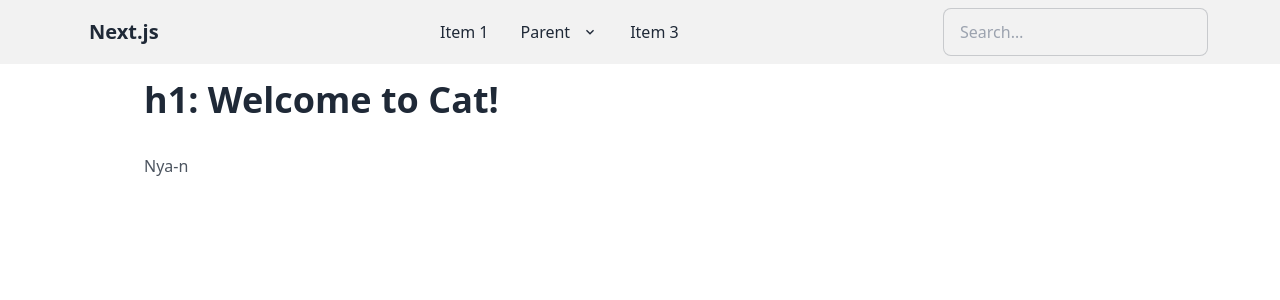
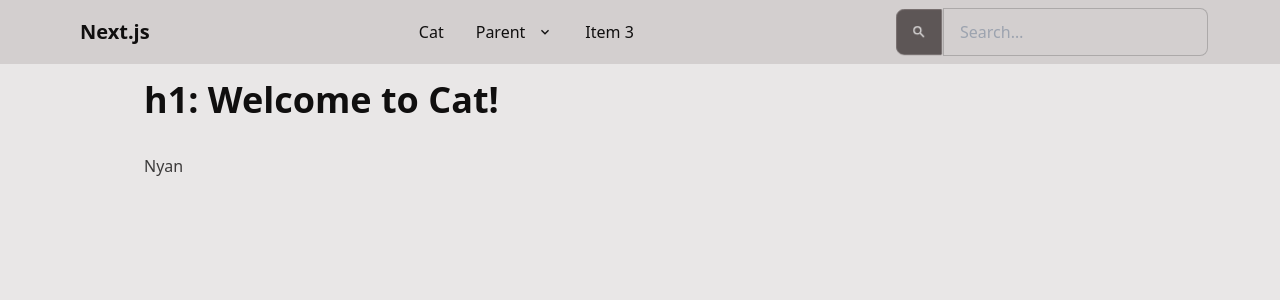
Before and after one commit to HitsujiRere/nextjs-scaffold, a Next.js app: page /cat in a window 1280 px wide. Shown: the top 300 px of the page. Built offline with nearby package versions, Linux system fonts and the light colour scheme.

Commit message:
Topページのデザイン更新

```diff
--- a/src/app/(top)/cat/page.tsx
+++ b/src/app/(top)/cat/page.tsx
@@ -3,7 +3,7 @@ const Home = () => {
     <div className="max-w-7xl mx-auto">
       <article className="prose">
         <h1>h1: Welcome to Cat!</h1>
-        <p>Nya-n</p>
+        <p>Nyan</p>
       </article>
     </div>
   );
--- a/src/app/(top)/header.tsx
+++ b/src/app/(top)/header.tsx
@@ -3,17 +3,17 @@ import { MdExpandMore, MdSearch } from 'react-icons/md';
 
 export const Header = () => {
   return (
-    <header className="sticky bg-base-200">
+    <header className="sticky top-0 bg-base-200">
       <div className="navbar p-2 justify-between max-w-6xl mx-auto">
         <div>
-          <Link href="/" className="btn btn-ghost normal-case text-xl">
+          <Link href="/" className="text-xl font-bold p-2">
             Next.js
           </Link>
         </div>
         <div>
           <ul className="menu menu-horizontal p-0">
             <li>
-              <Link href="/">Item 1</Link>
+              <Link href="/cat">Cat</Link>
             </li>
             <li tabIndex={0}>
               <Link href="/">
@@ -34,9 +34,18 @@ export const Header = () => {
             </li>
           </ul>
         </div>
-        <div>
-          <input type="seach" placeholder="Search…" className="input input-bordered bg-base-200" />
-        </div>
+        <form className="form-control hidden md:flex">
+          <div className="input-group">
+            <button className="btn btn-square">
+              <MdSearch className="w-4 h-4" />
+            </button>
+            <input
+              type="seach"
+              placeholder="Search…"
+              className="input input-bordered bg-base-200"
+            />
+          </div>
+        </form>
       </div>
     </header>
   );
--- a/src/app/(top)/layout.tsx
+++ b/src/app/(top)/layout.tsx
@@ -5,9 +5,7 @@ export default function Layout({ children }: { children: React.ReactNode }) {
     <>
       <Header />
 
-      <main className="max-w-5xl mx-auto p-4">
-        <article className="prose">{children}</article>
-      </main>
+      <main className="max-w-5xl mx-auto p-4">{children}</main>
     </>
   );
 }
--- a/src/app/(top)/page.tsx
+++ b/src/app/(top)/page.tsx
@@ -2,14 +2,16 @@ import Link from 'next/link';
 
 const Home = () => {
   return (
-    <div className="max-w-7xl mx-auto">
-      <article className="prose">
+    <article className="prose max-w-full break-words">
       <h1>h1: Welcome to Next.js!</h1>
       <h2>h2: This is a template project.</h2>
       <h3>h3</h3>
       <h4>h4</h4>
       <p>p: Hello!</p>
-        <Link href="/cat">Link</Link>
+      <p>It is l{[...new Array(150)].map(() => 'o')}ng sentence.</p>
+      <p>
+        Link is <Link href="/cat">here</Link>.
+      </p>
       <ul>
         <li>Dog</li>
         <li>Cat</li>
@@ -27,7 +29,6 @@ const Home = () => {
         </ol>
       </ol>
     </article>
-    </div>
   );
 };
 
--- a/tailwind.config.js
+++ b/tailwind.config.js
@@ -1,9 +1,12 @@
 /** @type {import('tailwindcss').Config} */
 module.exports = {
   content: ['./src/**/*.{js,ts,jsx,tsx}'],
+  daisyui: {
+    darkTheme: 'dark',
+    themes: ['garden', 'forest'],
+  },
   plugins: [require('@tailwindcss/typography'), require('daisyui')],
   theme: {
     extend: {},
   },
-  daisyui: {},
 };
```
Lines whose indentation alone changed are shown as unchanged.
